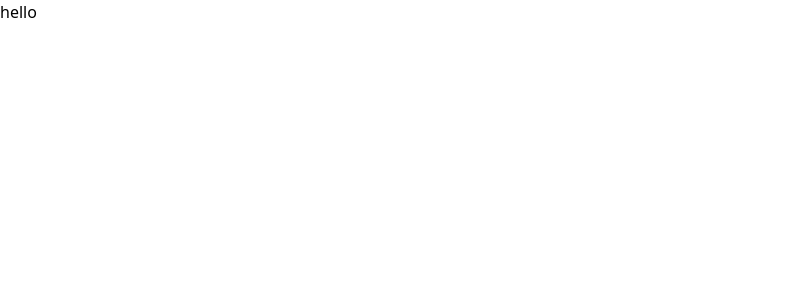
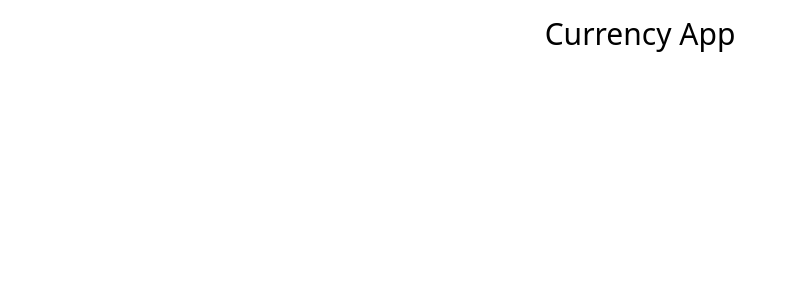
Before and after one commit to aryal05/React-Files, a React (Vite) app in the folder React Here/Project03/currency-converter/: page / in a window 1280 px wide. Shown: the top 300 px of the page, without its empty margins (0-796 px from the left). Built offline with nearby package versions, Linux system fonts and the light colour scheme.

Commit message:
first commit

```diff
--- a/React Here/Project03/currency-converter/src/App.jsx
+++ b/React Here/Project03/currency-converter/src/App.jsx
@@ -6,9 +6,7 @@ function App() {
 
   return (
     <>
-      <div>
-        hello
-      </div>
+      <h1 className='text-3xl text-center mx-2 my-4'>Currency App</h1>
     </>
   )
 }
```
